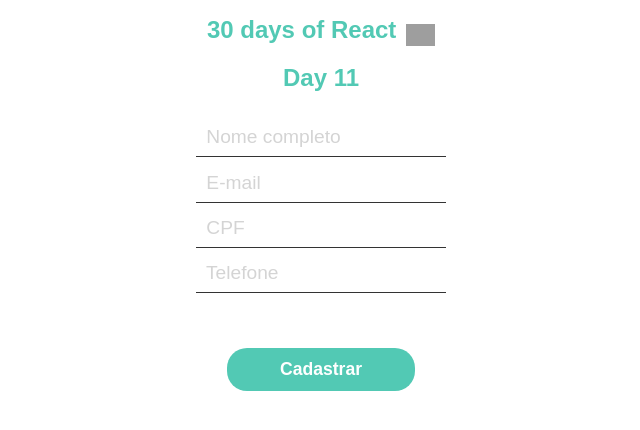
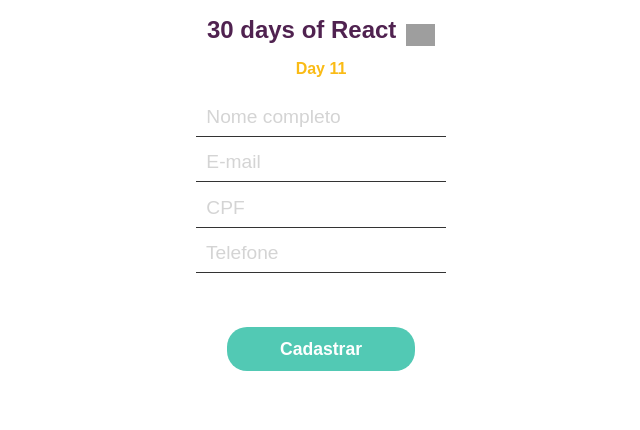
Before and after one commit to romeiro-bru/react-cadastro-easy, a React (Create React App) app: page / in a window 1280 px wide. Shown: the top 430 px of the page, without its empty margins (319-959 px from the left). Built offline with nearby package versions, Linux system fonts and the light colour scheme; grey boxes are pictures that could not be loaded.

Commit message:
Add css style

```diff
--- a/src/Components/Header/style.css
+++ b/src/Components/Header/style.css
@@ -1,8 +1,13 @@
-h1,
-h2 {
-  color: #52c9b4;
+h1 {
+  color: #502250;
   font-size: 1.5rem;
 }
+
+h2 {
+  color: #fabb15;
+  font-size: 1rem;
+}
+
 h1 img {
   width: 1.8rem;
   margin: 0px 0px -8px 10px;
--- a/src/Components/Input/style.css
+++ b/src/Components/Input/style.css
@@ -2,8 +2,7 @@
   display: inline-block;
 }
 
-input,
-select {
+input {
   display: block;
   background: transparent;
   width: 15rem;
@@ -11,7 +10,7 @@
   margin: 0.4rem 0.5rem;
   border: none;
   border-bottom: 1.5px solid #333333;
-  color: white;
+  color: #333333;
   font-size: 1.2rem;
   outline: none;
 }
```
